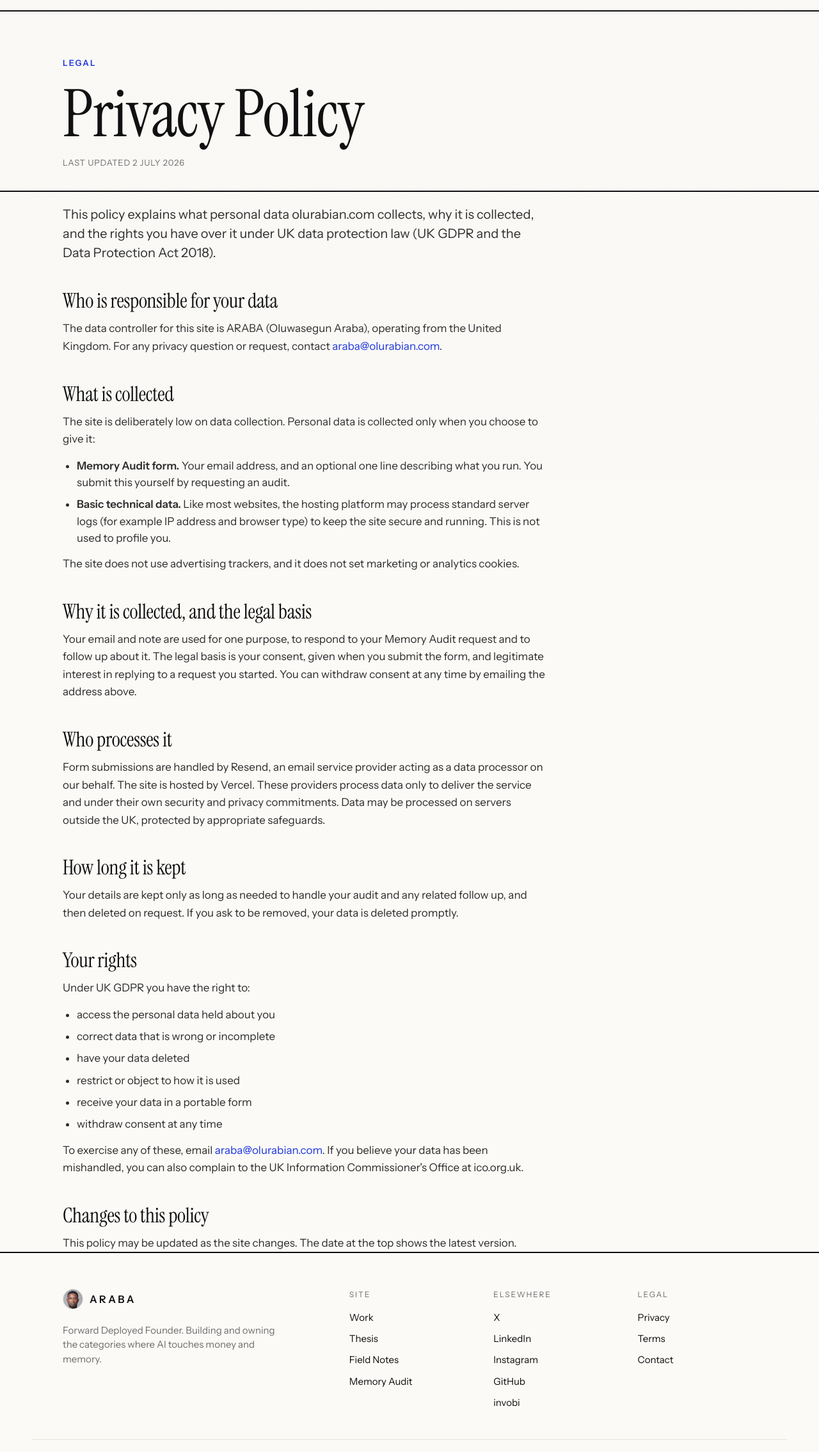
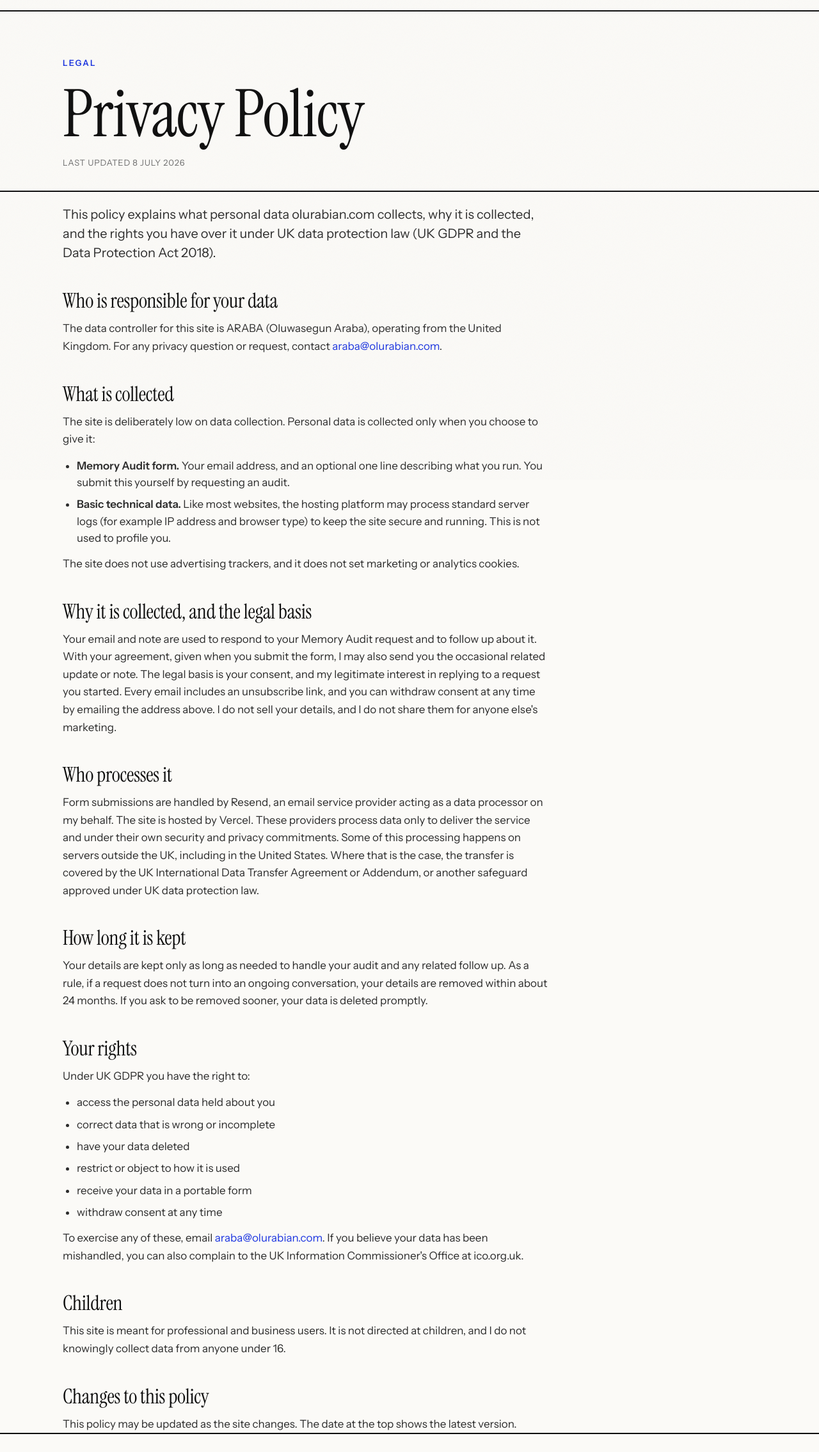
Before and after one commit to ArabianAnalyst/olurabian-site, a website: page privacy.html in a window 1280 px wide. Shown: the part 50-2320 px from the top of the page at 64% size. Drawn offline with Linux system fonts and the light colour scheme.

Commit message:
feat: marketing-consent language + privacy policy tightening
Add explicit email-consent line under both audit forms with a privacy link
(PECR-clean before the nurture funnel turns on). Broaden the privacy legal
basis to cover occasional related updates with unsubscribe, name the UK IDTA
transfer safeguard, give retention a defined 24-month period, add a children
clause, bump the date.

Co-Authored-By: Claude Opus 4.8 <noreply@anthropic.com>

```diff
--- a/privacy.html
+++ b/privacy.html
@@ -23,7 +23,7 @@
     <header class="fn-head"><div class="wrap">
       <p class="label accent">Legal</p>
       <h1 class="fn-title">Privacy Policy</h1>
-      <p class="meta">Last updated 2 July 2026</p>
+      <p class="meta">Last updated 8 July 2026</p>
     </div></header>
 
     <section class="wrap"><div class="legal">
@@ -41,13 +41,13 @@
       <p>The site does not use advertising trackers, and it does not set marketing or analytics cookies.</p>
 
       <h2>Why it is collected, and the legal basis</h2>
-      <p>Your email and note are used for one purpose, to respond to your Memory Audit request and to follow up about it. The legal basis is your consent, given when you submit the form, and legitimate interest in replying to a request you started. You can withdraw consent at any time by emailing the address above.</p>
+      <p>Your email and note are used to respond to your Memory Audit request and to follow up about it. With your agreement, given when you submit the form, I may also send you the occasional related update or note. The legal basis is your consent, and my legitimate interest in replying to a request you started. Every email includes an unsubscribe link, and you can withdraw consent at any time by emailing the address above. I do not sell your details, and I do not share them for anyone else's marketing.</p>
 
       <h2>Who processes it</h2>
-      <p>Form submissions are handled by Resend, an email service provider acting as a data processor on our behalf. The site is hosted by Vercel. These providers process data only to deliver the service and under their own security and privacy commitments. Data may be processed on servers outside the UK, protected by appropriate safeguards.</p>
+      <p>Form submissions are handled by Resend, an email service provider acting as a data processor on my behalf. The site is hosted by Vercel. These providers process data only to deliver the service and under their own security and privacy commitments. Some of this processing happens on servers outside the UK, including in the United States. Where that is the case, the transfer is covered by the UK International Data Transfer Agreement or Addendum, or another safeguard approved under UK data protection law.</p>
 
       <h2>How long it is kept</h2>
-      <p>Your details are kept only as long as needed to handle your audit and any related follow up, and then deleted on request. If you ask to be removed, your data is deleted promptly.</p>
+      <p>Your details are kept only as long as needed to handle your audit and any related follow up. As a rule, if a request does not turn into an ongoing conversation, your details are removed within about 24 months. If you ask to be removed sooner, your data is deleted promptly.</p>
 
       <h2>Your rights</h2>
       <p>Under UK GDPR you have the right to:</p>
@@ -60,6 +60,9 @@
         <li>withdraw consent at any time</li>
       </ul>
       <p>To exercise any of these, email <a href="mailto:araba@olurabian.com">araba@olurabian.com</a>. If you believe your data has been mishandled, you can also complain to the UK Information Commissioner's Office at ico.org.uk.</p>
+
+      <h2>Children</h2>
+      <p>This site is meant for professional and business users. It is not directed at children, and I do not knowingly collect data from anyone under 16.</p>
 
       <h2>Changes to this policy</h2>
       <p>This policy may be updated as the site changes. The date at the top shows the latest version.</p>
--- a/styles.css
+++ b/styles.css
@@ -189,6 +189,9 @@ h2 .it{font-style:italic}
 .audit-status{margin-top:16px;font-size:15px;min-height:20px}
 .audit-status.ok{color:var(--accent)}
 .audit-status.err{color:#B0281B}
+.form-consent{margin-top:14px;font-size:13px;color:var(--muted);max-width:660px;line-height:1.5}
+.form-consent a{color:var(--accent)}
+.form-consent a:hover{text-decoration:underline}
 
 /* footer */
 main .section:last-of-type{border-bottom:0}
```
Also changed, not shown: index.html (+1 -0 lines), memory-audit.html (+1 -0 lines).
